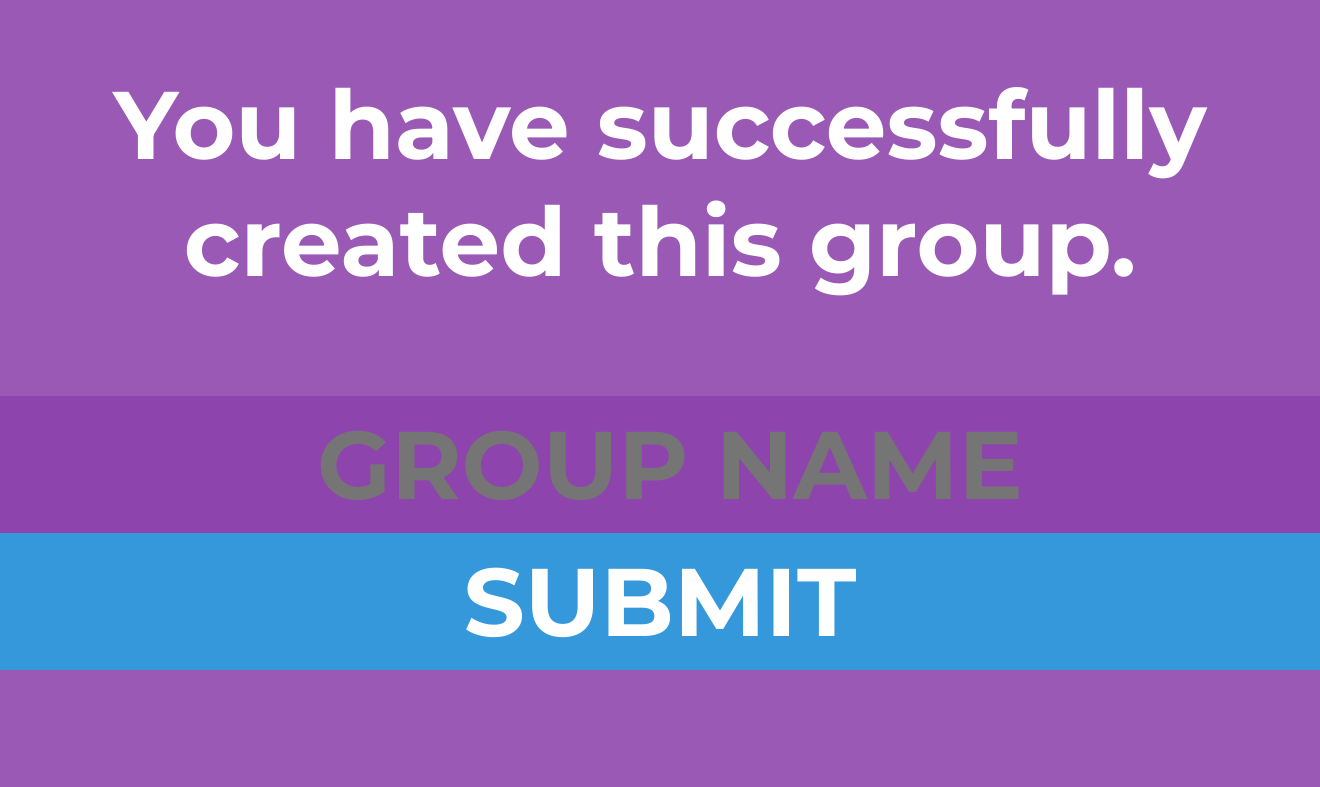
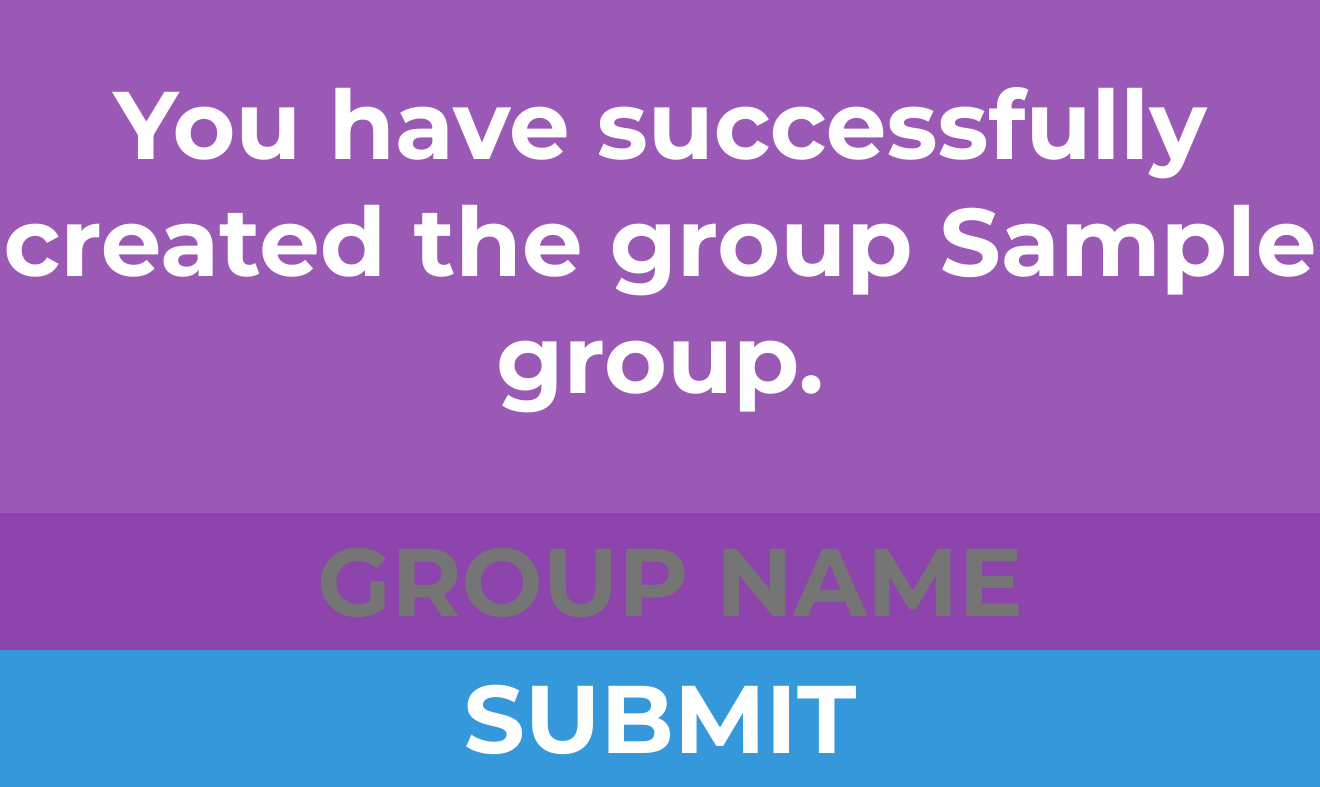
Before and after one commit to rhaps0dy/yoparty, a Django app: template yoparty/templates/yoparty/create_or_join_group.html in a window 1320 px wide; the page is wider, and only the part inside the window is pictured. Shown: the part 243-1030 px from the top of that part. Before the commit the page ends 913 px from the top of that part, so only its background shows below. Run offline with Django 3.2, Linux system fonts and the light colour scheme; tables that the repository leaves empty hold one stand-in row (values such as "Sample post"); the template is opened without the code that fills it: values that come from a table or form of the project are taken from there, most other values are stand-ins (such as "Sample title", 1, 10 or a date in 2020).

Commit message:
Added group name on create group.

```diff
--- a/yoparty/templates/yoparty/create_or_join_group.html
+++ b/yoparty/templates/yoparty/create_or_join_group.html
@@ -12,8 +12,8 @@
 {% if error %}
 <p>Error: {{ error }}</p>
 {% endif %}
-{% if created %}
-<p>You have successfully created this group.</p>
+{% if group %}
+<p>You have successfully created the group {{ group }}.</p>
 {% endif %}
 <form id="group" method="POST">
 	{% csrf_token %}
--- a/yoparty/views.py
+++ b/yoparty/views.py
@@ -19,7 +19,7 @@ def create_or_join_group(request):
             yoapi.create_group(request.POST["group"])
         except yoapi.GroupCreationError as e:
             return render(request, "yoparty/create_or_join_group.html", {"error": str(e)})
-        return render(request, "yoparty/create_or_join_group.html", {"created": True})
+        return render(request, "yoparty/create_or_join_group.html", {"group": request.POST["group"]})
     return render(request, "yoparty/create_or_join_group.html")
 
 
```
